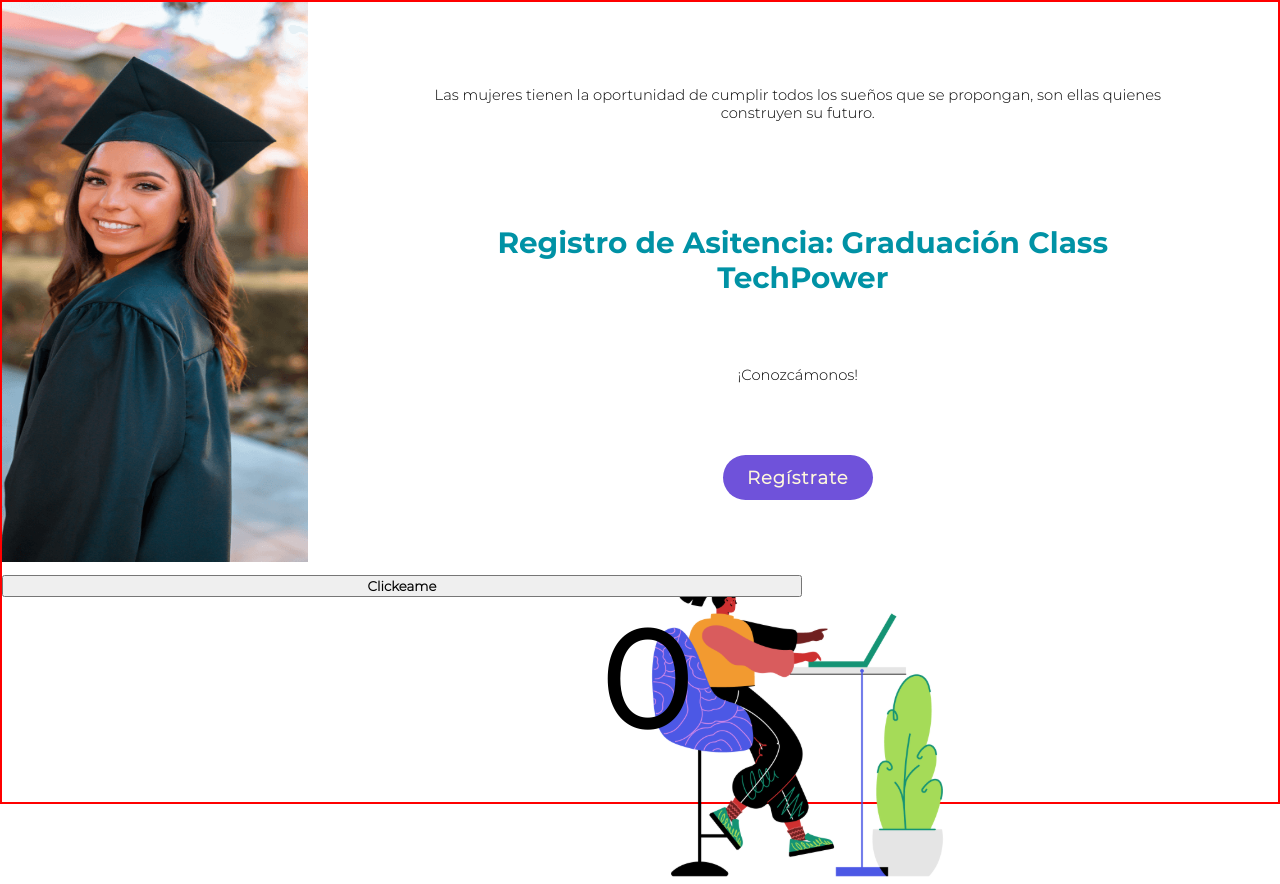
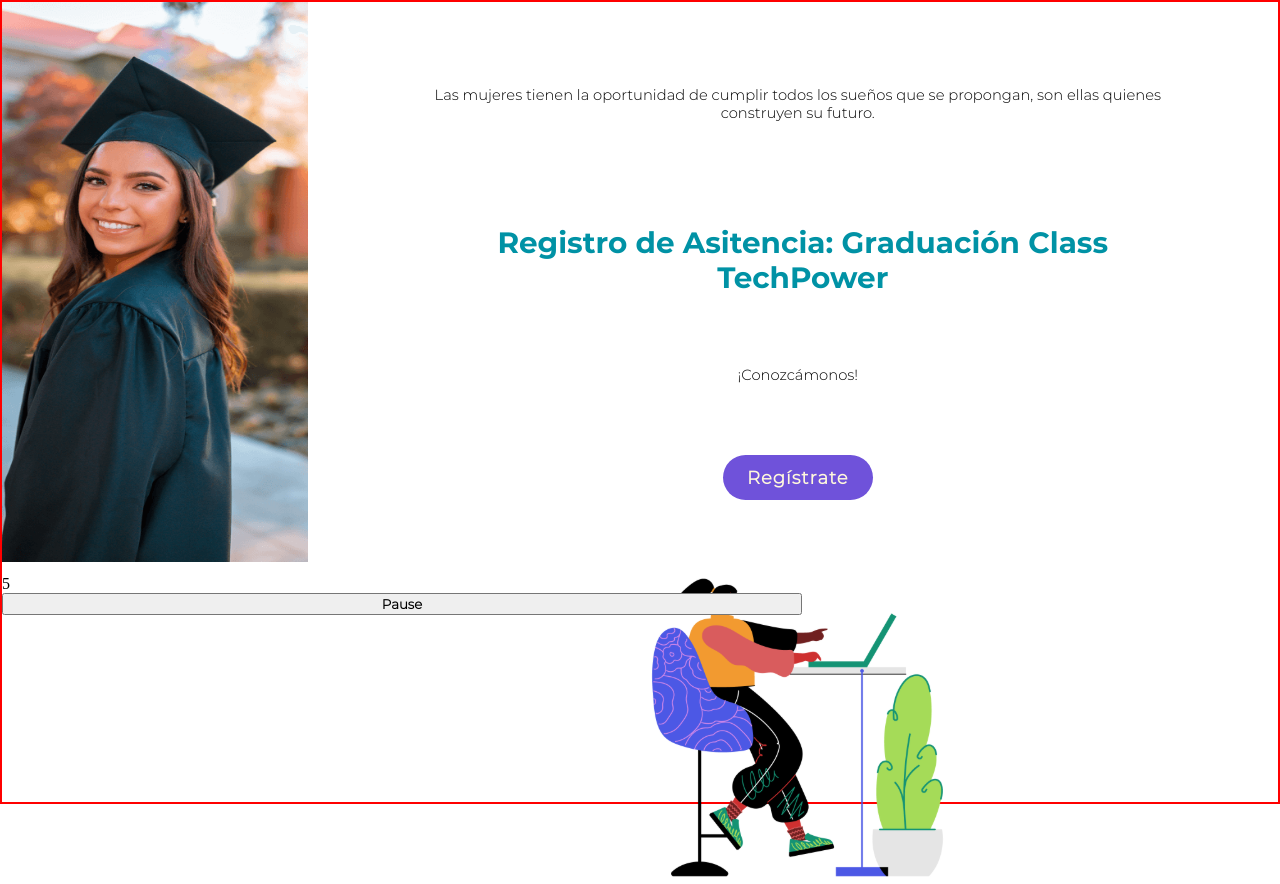
Before and after one commit to AuraMejia/GradoAsistencia, a React (Create React App) app: page /home in a window 1280 px wide. Built offline with nearby package versions, Linux system fonts and the light colour scheme.

Commit message:
contador que aumenta

```diff
--- a/src/components/Aforo/Aforo.jsx
+++ b/src/components/Aforo/Aforo.jsx
@@ -1,26 +1,33 @@
-import React,{useState} from 'react'
-import './Aforo.css';
+import React, { useRef, useEffect, useState } from "react";
 
+export default function Aforo() {
+  const [num, setNum] = useState(0);
+  const [pause, setPause] = useState(false);
 
-function Aforo() {
-        const [count, setCount]=useState(0)
-        function Contador(x){
-            x=6;
-        let i=0;
-           for (i<x; i++;){
-            setTimeout(() => {
-                setCount(count+1)
-            }, 300);
-           }
-   }
-    return (
-        <>
-         <button onClick={Contador}>Clickeame</button>
-           <p id="Contador">
-               {count}
-           </p>
-        </>
-    )
+  let intervalRef = useRef();
+
+  const decreaseNum = () => setNum((prev) => prev + 1);
+
+  useEffect(() => {
+    setPause(false);
+    intervalRef.current = setInterval(decreaseNum, 1000);
+
+    return () => clearInterval(intervalRef.current);
+  }, []);
+
+  const handleClick = () => {
+    if (!pause) {
+      clearInterval(intervalRef.current);
+    } else {
+      intervalRef.current = setInterval(decreaseNum, 1000);
+    }
+    setPause((prev) => !prev);
+  };
+
+  return (
+    <div>
+      <div>{num}</div>
+      <button onClick={handleClick}>{pause ? "Run" : "Pause"}</button>
+    </div>
+  );
 }
-
-export default Aforo
```
